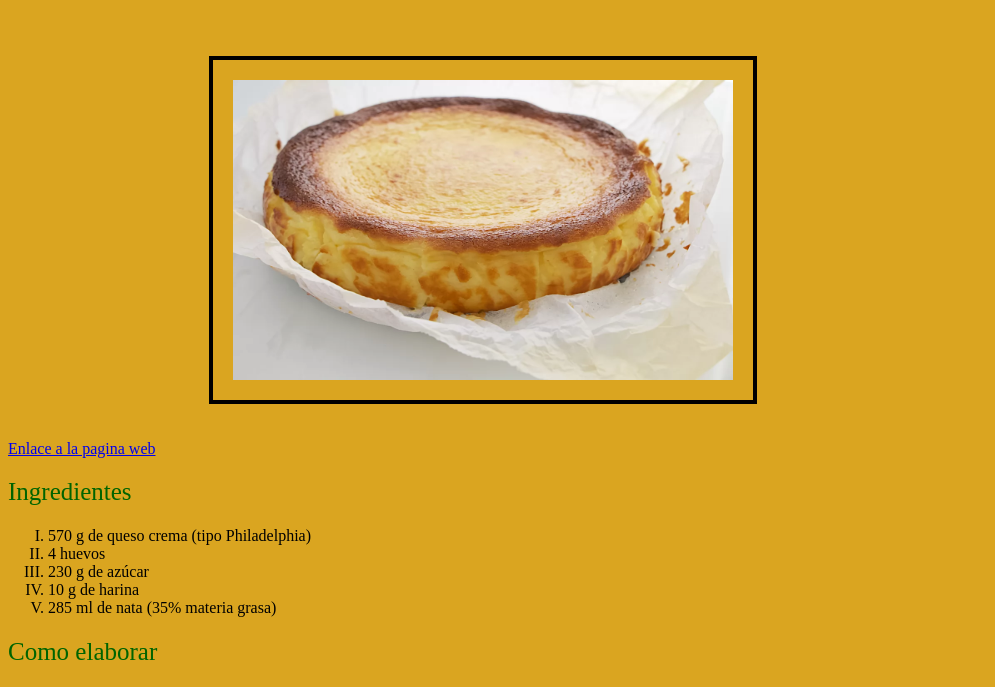
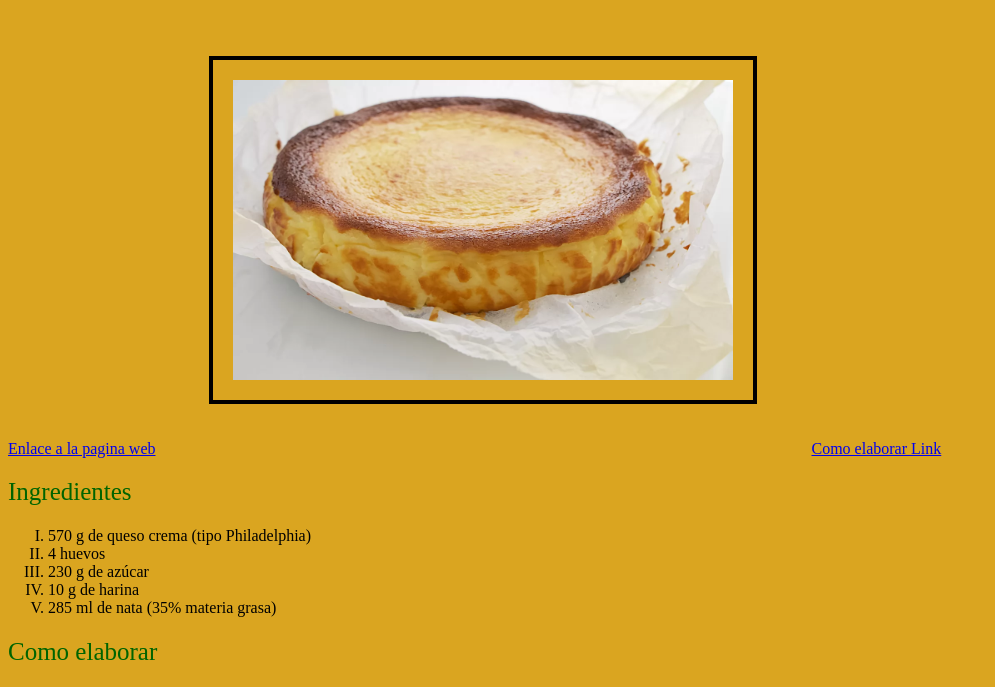
Before and after one commit to arosa0/Recetas, a plain HTML site: page Pastelqueso.html in a window 1280 px wide. Shown: the part 95-782 px from the top of the page, without its empty margins (0-995 px from the left). Drawn offline with Linux system fonts and the light colour scheme.

Commit message:
Update Pastelqueso.html

```diff
--- a/Pastelqueso.html
+++ b/Pastelqueso.html
@@ -10,6 +10,7 @@
 <h1 class="titol">Receta de pastel de queso</h1>
 <a href="https://www.bonviveur.es/recetas/tarta-queso-vina">Enlace a la pagina web</a>
 <img class="imagen" src="pastel.jpg" width="500" height="300">
+<a href="#elaborar">Como elaborar Link</a>
 <h2 class="pasos">Ingredientes</h2>
 <ul>
    <li>570 g de queso crema (tipo Philadelphia)</li>
```
